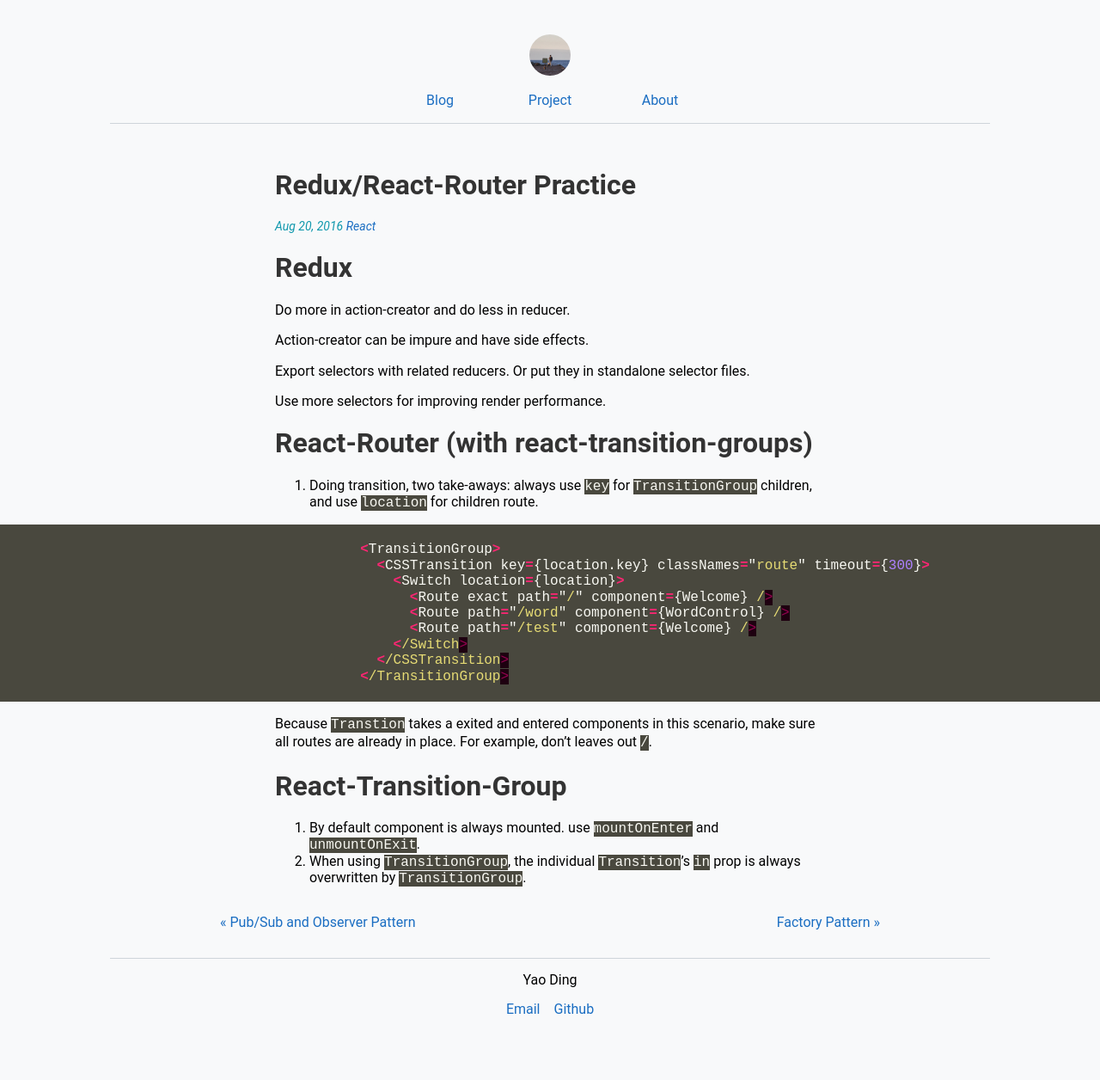
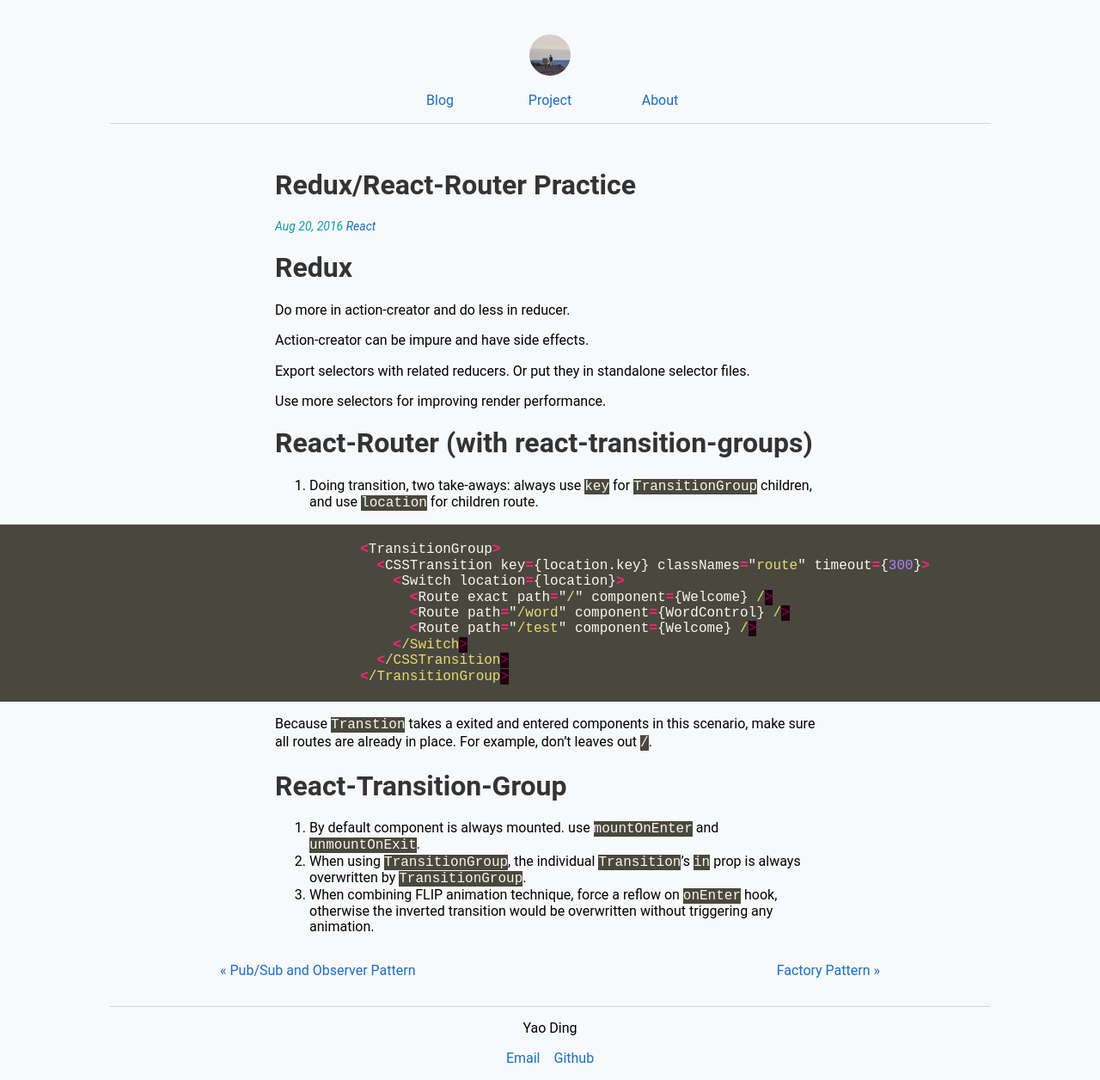
Before and after one commit to yaodingyd/yaodingyd.github.io, a Jekyll site: the page built from _posts/2016-08-20-react-related-practice.md, in a window 1280 px wide. Shown: the whole page at 86% size. Built offline with Jekyll 4.4.1, drawn with Linux system fonts in a browser that asks for light colours; a style sheet for code colours, icons or effects is not loaded; before the commit the page ends 1200 px from its top, so only the background shows below that.

Commit message:
Update 2016-08-20-react-related-practice.md

```diff
--- a/_posts/2016-08-20-react-related-practice.md
+++ b/_posts/2016-08-20-react-related-practice.md
@@ -36,3 +36,4 @@ Because `Transtion` takes a exited and entered components in this scenario, make
 # React-Transition-Group
 1. By default component is always mounted. use `mountOnEnter` and `unmountOnExit`.
 2. When using `TransitionGroup`, the individual `Transition`'s `in` prop is always overwritten by `TransitionGroup`.
+3. When combining FLIP animation technique, force a reflow on `onEnter` hook, otherwise the inverted transition would be overwritten without triggering any animation.
```
